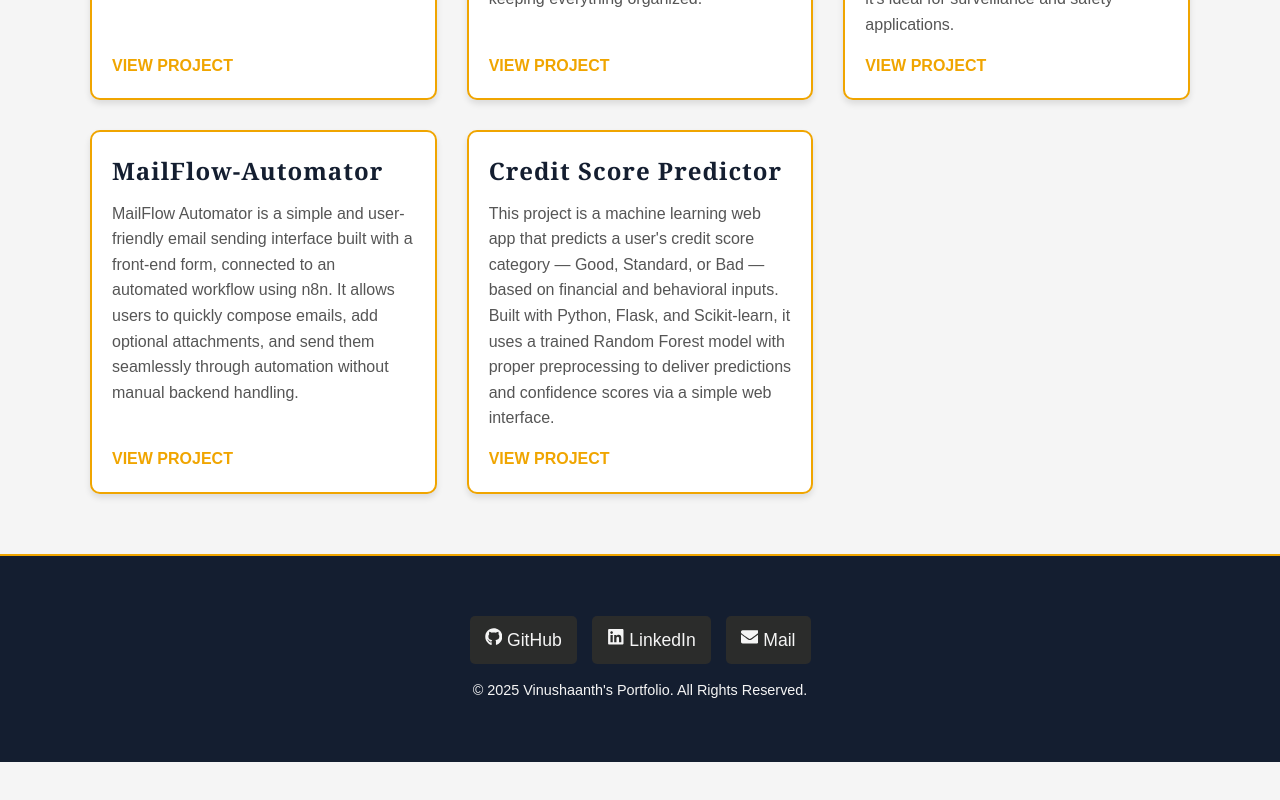
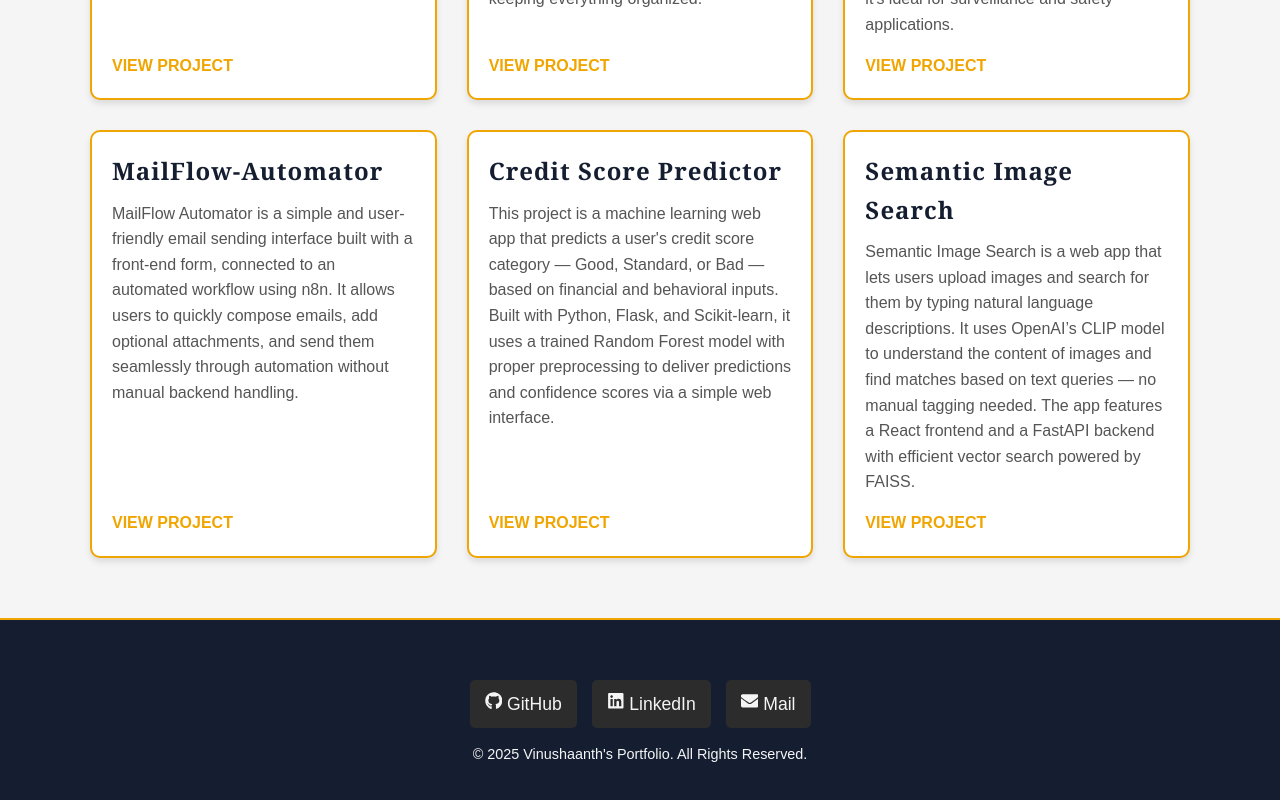
Before and after one commit to Selvarajah-Vinushaanth/portfolio, a React (Create React App) app: page /projects in a window 1280 px wide. Shown: the part 2357-3157 px from the top of the page. Before the commit the page ends 3119 px from the top, so only its background shows below. Built offline with nearby package versions, Linux system fonts and the light colour scheme.

Commit message:
Semantic Image Search

```diff
--- a/src/components/Projects.jsx
+++ b/src/components/Projects.jsx
@@ -102,6 +102,11 @@ const Projects = () => {
       title: "Credit Score Predictor",
       description: "This project is a machine learning web app that predicts a user's credit score category — Good, Standard, or Bad — based on financial and behavioral inputs. Built with Python, Flask, and Scikit-learn, it uses a trained Random Forest model with proper preprocessing to deliver predictions and confidence scores via a simple web interface.",
       link: "https://github.com/Selvarajah-Vinushaanth/Credit_Score_Predcitor"
+    },
+    {
+      title: "Semantic Image Search",
+      description: "Semantic Image Search is a web app that lets users upload images and search for them by typing natural language descriptions. It uses OpenAI’s CLIP model to understand the content of images and find matches based on text queries — no manual tagging needed. The app features a React frontend and a FastAPI backend with efficient vector search powered by FAISS.",
+      link: "https://github.com/Selvarajah-Vinushaanth/Semantic-Image-Search/"
     }
 
 
```
